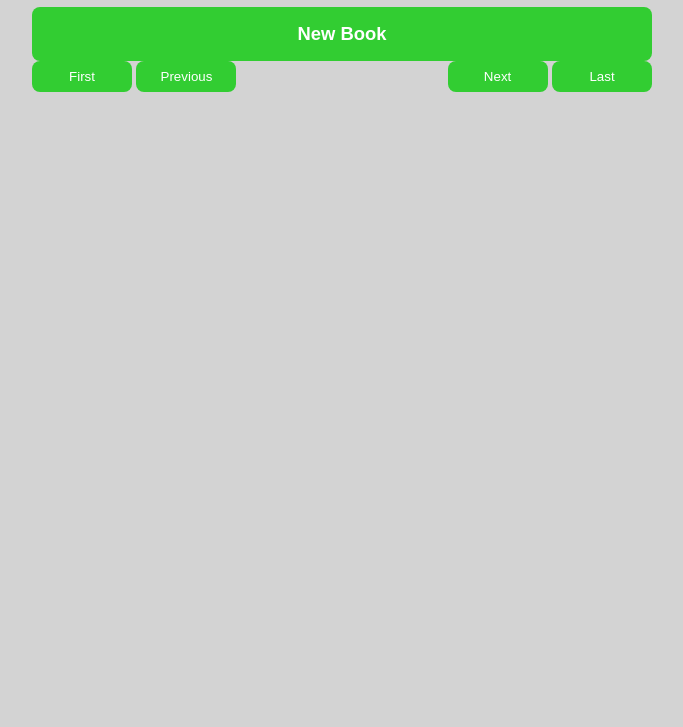
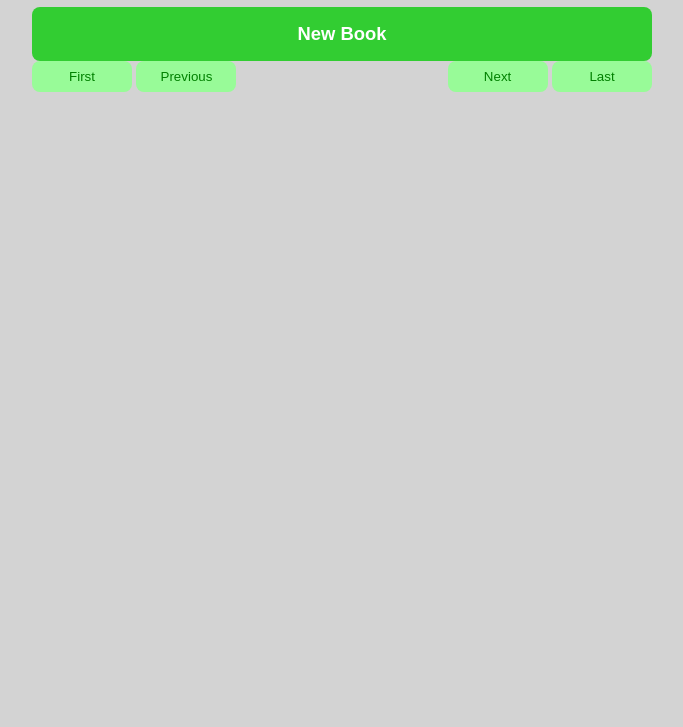
Before and after one commit to MauricioRobayo/library, a website: page index.html in a window 1280 px wide. Shown: the part 73-800 px from the top of the page, without its empty margins (298-981 px from the left). Drawn offline with Linux system fonts and the light colour scheme; no server answers.

Commit message:
Correct navigation button colors

```diff
--- a/css/index.css
+++ b/css/index.css
@@ -107,4 +107,6 @@ button, input[type="submit"] {
 }
 .paging-panel button {
   width: 100px;
+  background-color: palegreen;
+  color: green;
 }
```
